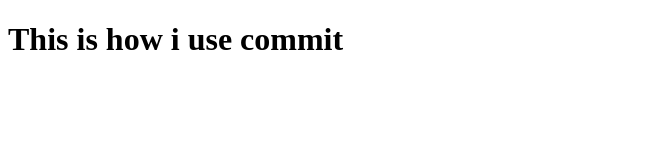
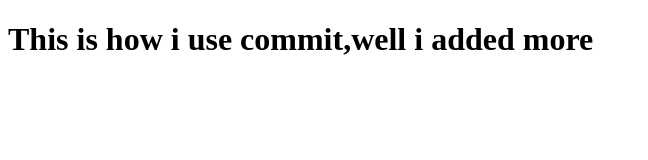
Before and after one commit to reycuban/firstSection, a plain HTML site: page index.html in a window 1280 px wide. Shown: the whole page, without its empty margins (0-648 px from the left). Drawn offline with Linux system fonts and the light colour scheme.

Commit message:
Just adding more

```diff
--- a/index.html
+++ b/index.html
@@ -6,7 +6,7 @@
     <meta http-equiv="X-UA-Compatible" content="ie=edge">
     <title>First section</title>
 </head>
-<h1>This is how i use commit</h1>
+<h1>This is how i use commit,well i added more</h1>
 <body>
 
 </body>
```
